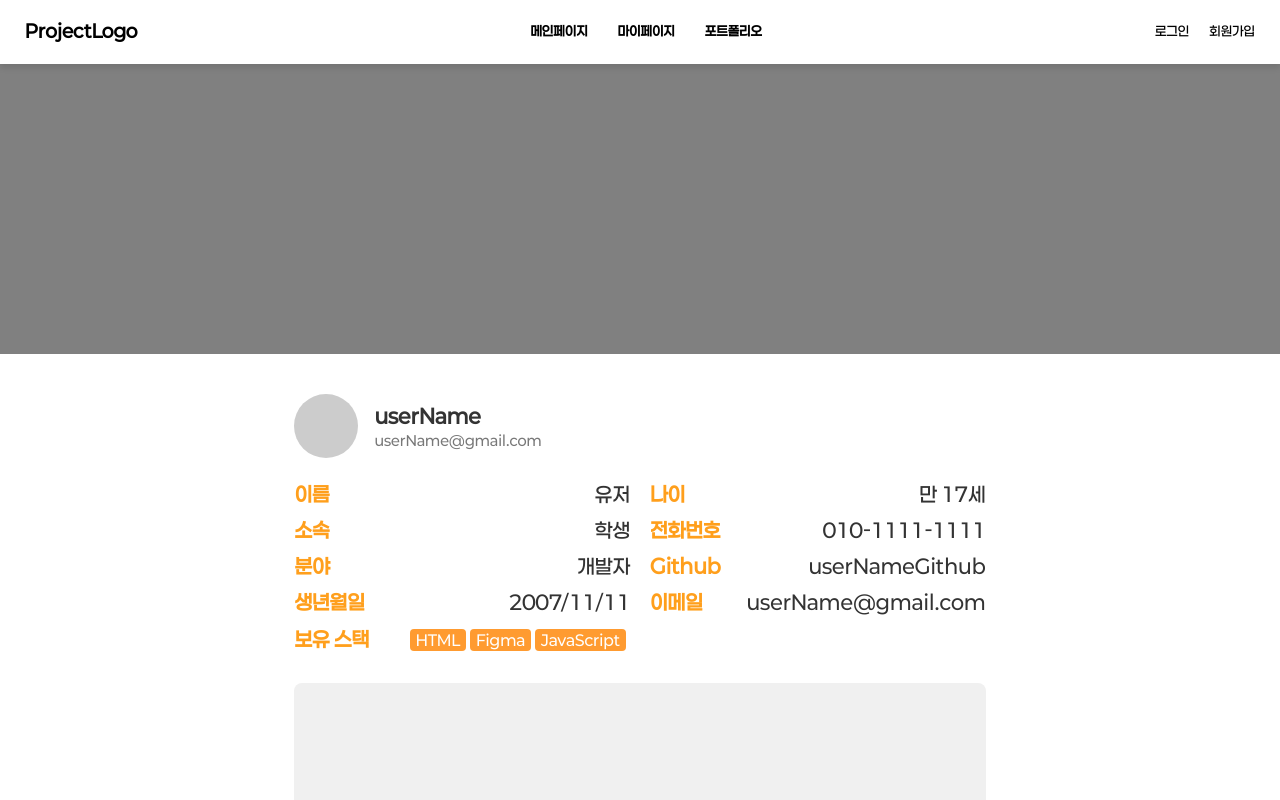
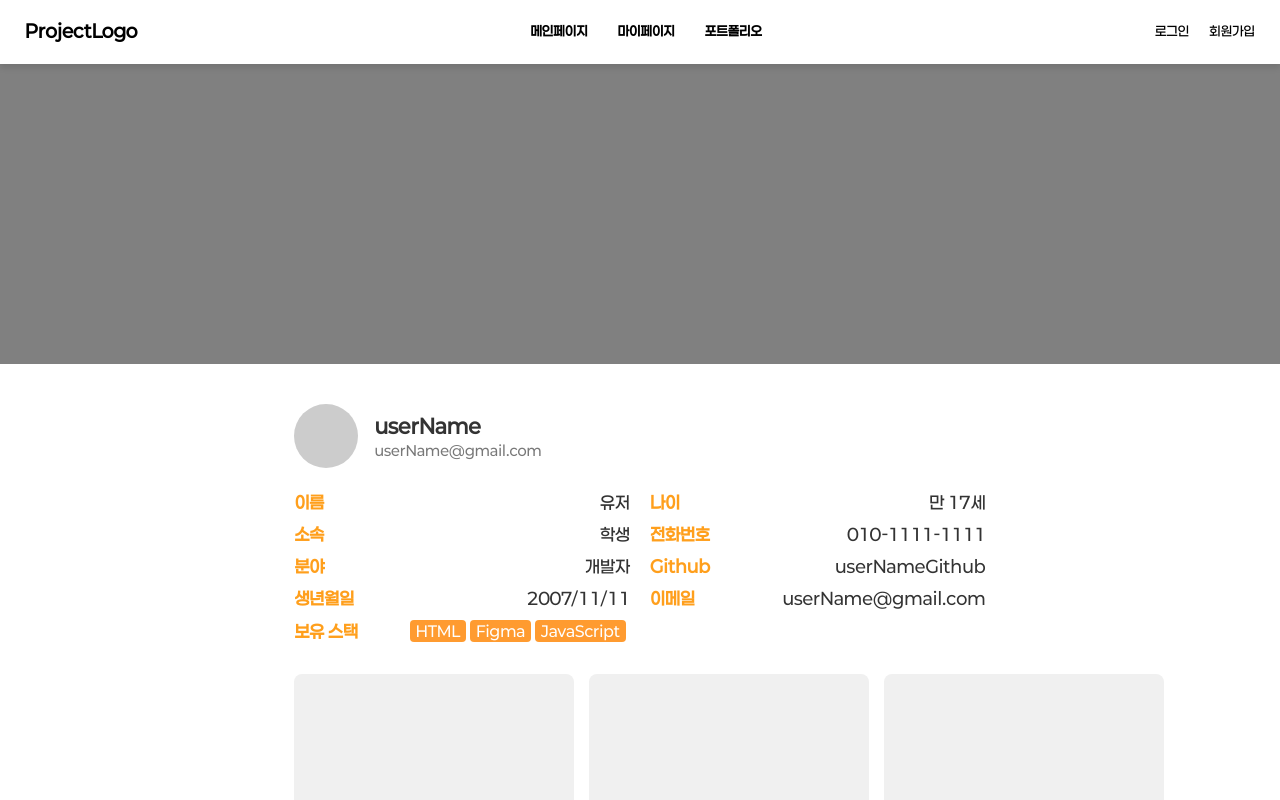
Before and after one commit to NO-GPT/Frontend, a React (Create React App) app: page /mypage in a window 1280 px wide. Built offline with nearby package versions, Linux system fonts and the light colour scheme.

Commit message:
#5 - Span삭제 및 className 수정
변경사항
- span을 div로 변경
- 포트폴리오 미리보기 이미지가 들어갈 요소의 className을 수정

```diff
--- a/src/Pages/MyPage.jsx
+++ b/src/Pages/MyPage.jsx
@@ -21,8 +21,7 @@ const MyPage = () => {
   return (
     <div className="myp-container">
 
-      <div className="myp-header">
-        <img></img>
+      <div className="myp-hero">
       </div>
       {/* 메인 컨텐츠 */}
       <main className="myp-main">
@@ -39,51 +38,58 @@ const MyPage = () => {
         <div className="myp-details">
           <div className="myp-details-col">
             <div className="myp-detail-row">
-              <span className="myp-label">이름</span>
-              <span className="myp-value">{user.name}</span>
+              <div className="myp-label">이름</div>
+              <div className="myp-value">{user.name}</div>
             </div>
             <div className="myp-detail-row">
-              <span className="myp-label">소속</span>
-              <span className="myp-value">{user.affiliation}</span>
+              <div className="myp-label">소속</div>
+              <div className="myp-value">{user.affiliation}</div>
             </div>
             <div className="myp-detail-row">
-              <span className="myp-label">분야</span>
-              <span className="myp-value">{user.field}</span>
+              <div className="myp-label">분야</div>
+              <div className="myp-value">{user.field}</div>
             </div>
             <div className="myp-detail-row">
-              <span className="myp-label">생년월일</span>
-              <span className="myp-value">{user.birthdate}</span>
+              <div className="myp-label">생년월일</div>
+              <div className="myp-value">{user.birthdate}</div>
             </div>
             <div className="myp-detail-row">
-              <span className="myp-label">보유 스택</span>
-              <span className="myp-value">
+              <div className="myp-label">보유 스택</div>
+              <div className="myp-value">
                 {user.stacks.map((s) => (
-                  <span key={s} className="myp-badge">{s}</span>
+                  <div key={s} className="myp-badge">{s}</div>
                 ))}
-              </span>
+              </div>
             </div>
           </div>
           <div className="myp-details-col">
             <div className="myp-detail-row">
-              <span className="myp-label">나이</span>
-              <span className="myp-value">{user.age}</span>
+              <div className="myp-label">나이</div>
+              <div className="myp-value">{user.age}</div>
             </div>
             <div className="myp-detail-row">
-              <span className="myp-label">전화번호</span>
-              <span className="myp-value">{user.phone}</span>
+              <div className="myp-label">전화번호</div>
+              <div className="myp-value">{user.phone}</div>
             </div>
             <div className="myp-detail-row">
-              <span className="myp-label">Github</span>
-              <span className="myp-value">{user.github}</span>
+              <div className="myp-label">Github</div>
+              <div className="myp-value">{user.github}</div>
             </div>
             <div className="myp-detail-row">
-              <span className="myp-label">이메일</span>
-              <span className="myp-value">{user.email}</span>
+              <div className="myp-label">이메일</div>
+              <div className="myp-value">{user.email}</div>
             </div>
           </div>
         </div>
 
-        <div className="myp-portfolio-image" />
+        <div className="myp-portfolio-list">
+          <div className="myp-portfolio__item" />
+          <div className="myp-portfolio__item" />
+          <div className="myp-portfolio__item" />
+          <div className="myp-portfolio__item" />
+          <div className="myp-portfolio__item" />
+          <div className="myp-portfolio__item" />
+        </div>
       </main>
     </div>
   );
--- a/src/styles/Page/MyPage.css
+++ b/src/styles/Page/MyPage.css
@@ -3,9 +3,9 @@
  color: #333;
 }
 
-.myp-header {
+.myp-hero {
  background-color: gray;
- height: 290px;
+ height: 300px;
 }
 
 .myp-main {
@@ -66,13 +66,13 @@
 
 .myp-label {
  width: 80px;
- font-size: 20px;
+ font-size: 17px;
  color: #ff9f1c;
  font-weight: bold;
 }
 
 .myp-value {
- font-size: 20px;
+ font-size: 17px;
  color: #333;
 }
 
@@ -86,9 +86,16 @@
  color: #ffff;
 }
 
-.myp-portfolio-image {
+.myp-portfolio-list {
  width: 100%;
- height: 200px;
+ display: grid;
+ grid-template-columns: repeat(3, 1fr);
+ gap: 15px;
+}
+
+.myp-portfolio__item {
+ width: 280px;
+ height: 380px;
  background: #f0f0f0;
  border-radius: 8px;
 }
```
